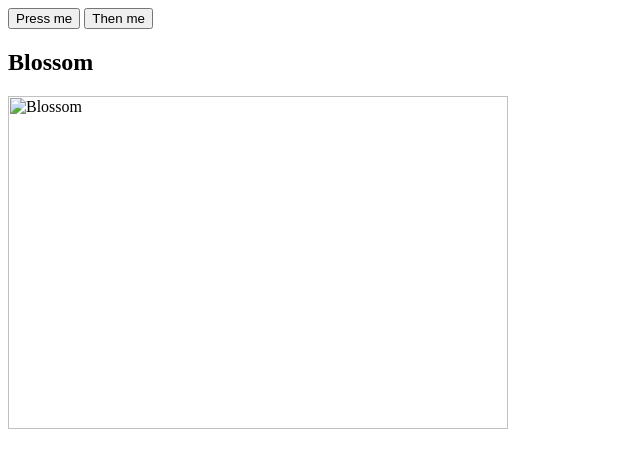
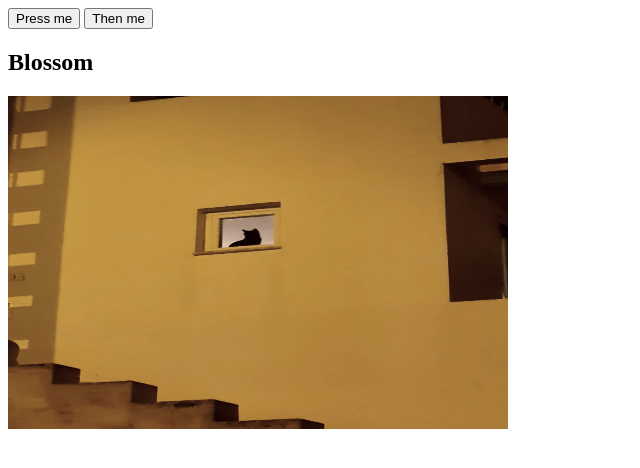
Before and after one commit to brabbalshop5643/effective-umbrella, a plain HTML site: page index.html in a window 1280 px wide. Shown: the whole page, without its empty margins (0-640 px from the left). Drawn offline with Linux system fonts and the light colour scheme.

Commit message:
Update index.html

```diff
--- a/index.html
+++ b/index.html
@@ -48,4 +48,4 @@ onclick="document.write(totalsentencearray.join('-'))">Press me</button>
 <button type="button"
 onclick="document.write(totalsentencearray2.join('-'))">Then me</button>
 <h2>Blossom</h2>
-<img src="/storage/emulated/0/DCIM/Best photos/IMG-20220220-WA0039.jpg" alt="Blossom" width="500" height="333">
+<img src="IMG-20220220-WA0039.jpg" alt="Blossom" width="500" height="333">
```
